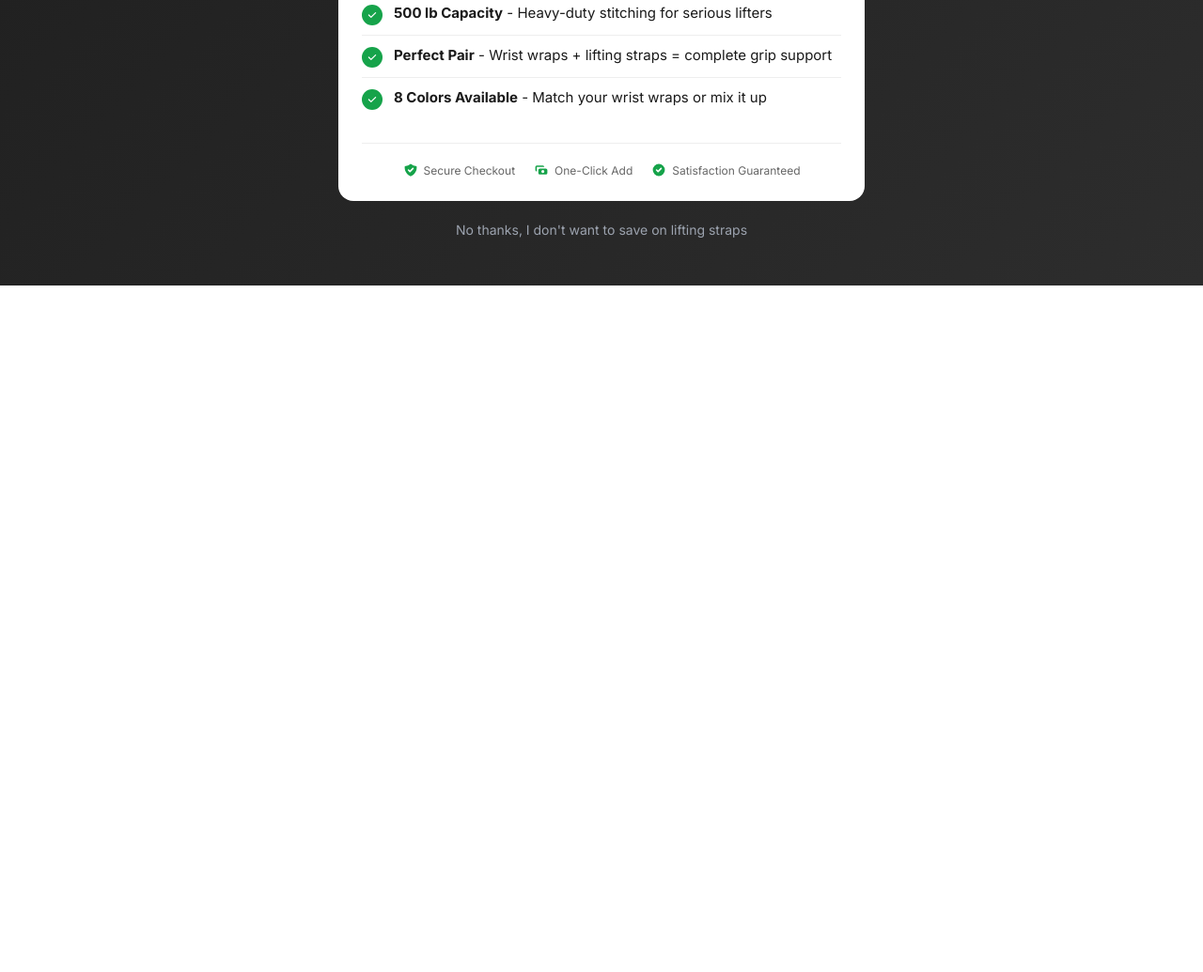
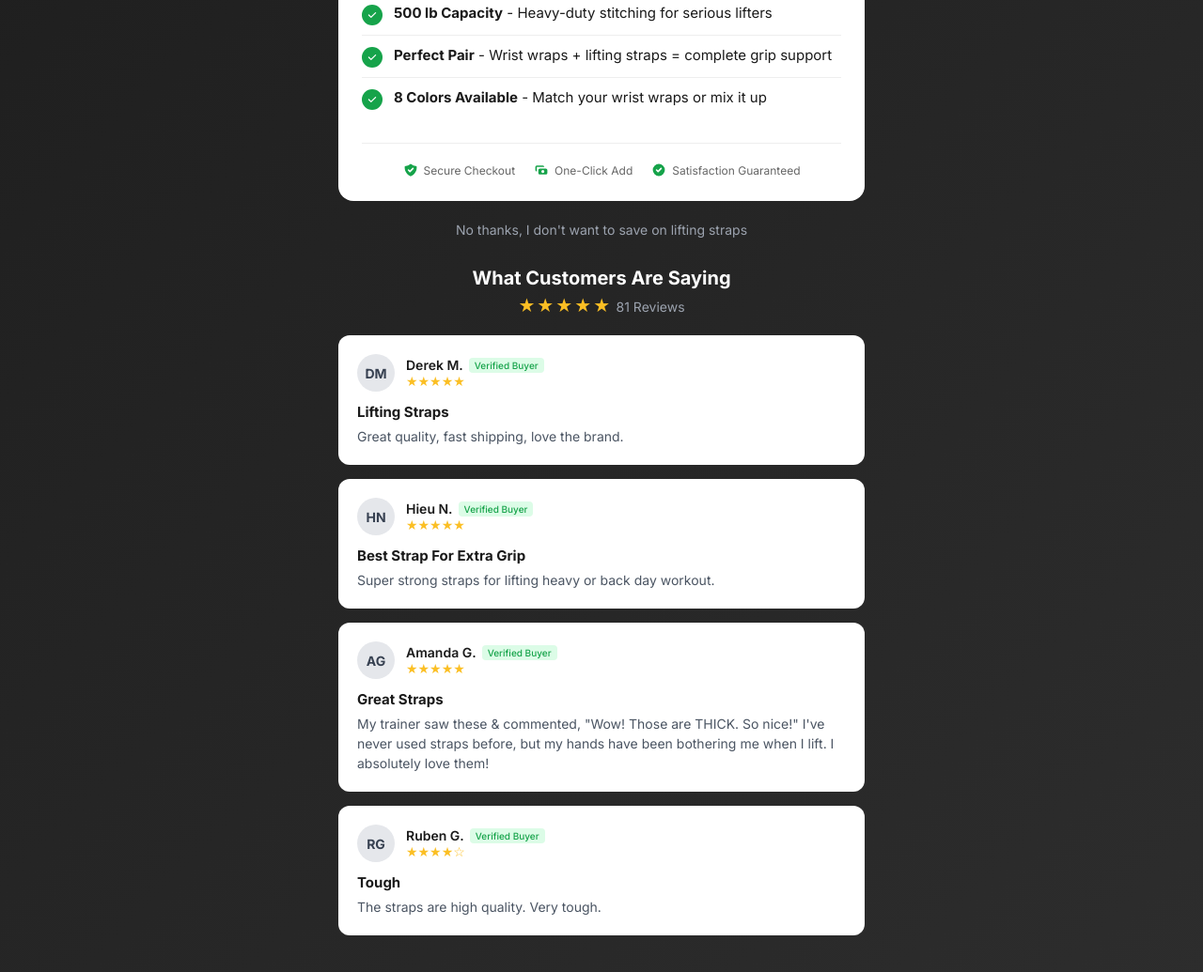
Before and after one commit to jaysentuff/landingpage, a website: page upsells/lifting-straps/index.html in a window 1280 px wide. Shown: the part 956-1991 px from the top of the page at 94% size. Before the commit the page ends 1260 px from the top, so only its background shows below. Drawn offline with Linux system fonts and the light colour scheme.

Commit message:
Add customer reviews section with real reviews

```diff
--- a/upsells/lifting-straps/index.html
+++ b/upsells/lifting-straps/index.html
@@ -118,6 +118,93 @@
         .review-count {
             font-size: 14px;
             color: #666;
+        }
+
+        /* Reviews Section */
+        .reviews-section {
+            margin-top: 30px;
+        }
+
+        .reviews-header {
+            text-align: center;
+            margin-bottom: 20px;
+        }
+
+        .reviews-header h3 {
+            font-size: 20px;
+            font-weight: 700;
+            margin-bottom: 5px;
+        }
+
+        .reviews-header .stars {
+            color: #fbbf24;
+            font-size: 20px;
+        }
+
+        .review-card {
+            background: #fff;
+            border-radius: 12px;
+            padding: 20px;
+            margin-bottom: 15px;
+            color: #1a1a1a;
+        }
+
+        .review-header {
+            display: flex;
+            align-items: center;
+            gap: 12px;
+            margin-bottom: 12px;
+        }
+
+        .reviewer-avatar {
+            width: 40px;
+            height: 40px;
+            background: #e5e7eb;
+            border-radius: 50%;
+            display: flex;
+            align-items: center;
+            justify-content: center;
+            font-weight: 700;
+            font-size: 14px;
+            color: #374151;
+        }
+
+        .reviewer-info {
+            flex: 1;
+        }
+
+        .reviewer-name {
+            font-weight: 600;
+            font-size: 14px;
+            display: flex;
+            align-items: center;
+            gap: 6px;
+        }
+
+        .verified-badge {
+            background: #dcfce7;
+            color: #16a34a;
+            font-size: 10px;
+            padding: 2px 6px;
+            border-radius: 4px;
+            font-weight: 500;
+        }
+
+        .review-stars {
+            color: #fbbf24;
+            font-size: 14px;
+        }
+
+        .review-title {
+            font-weight: 700;
+            font-size: 15px;
+            margin-bottom: 6px;
+        }
+
+        .review-text {
+            font-size: 14px;
+            color: #4b5563;
+            line-height: 1.5;
         }
 
         /* Pricing */
@@ -442,6 +529,61 @@
         <div class="no-thanks">
             <a href="#" onclick="declineOffer()">No thanks, I don't want to save on lifting straps</a>
         </div>
+
+        <div class="reviews-section">
+            <div class="reviews-header">
+                <h3>What Customers Are Saying</h3>
+                <span class="stars">★★★★★</span> <span style="color: #9ca3af; font-size: 14px;">81 Reviews</span>
+            </div>
+
+            <div class="review-card">
+                <div class="review-header">
+                    <div class="reviewer-avatar">DM</div>
+                    <div class="reviewer-info">
+                        <div class="reviewer-name">Derek M. <span class="verified-badge">Verified Buyer</span></div>
+                        <div class="review-stars">★★★★★</div>
+                    </div>
+                </div>
+                <div class="review-title">Lifting Straps</div>
+                <div class="review-text">Great quality, fast shipping, love the brand.</div>
+            </div>
+
+            <div class="review-card">
+                <div class="review-header">
+                    <div class="reviewer-avatar">HN</div>
+                    <div class="reviewer-info">
+                        <div class="reviewer-name">Hieu N. <span class="verified-badge">Verified Buyer</span></div>
+                        <div class="review-stars">★★★★★</div>
+                    </div>
+                </div>
+                <div class="review-title">Best Strap For Extra Grip</div>
+                <div class="review-text">Super strong straps for lifting heavy or back day workout.</div>
+            </div>
+
+            <div class="review-card">
+                <div class="review-header">
+                    <div class="reviewer-avatar">AG</div>
+                    <div class="reviewer-info">
+                        <div class="reviewer-name">Amanda G. <span class="verified-badge">Verified Buyer</span></div>
+                        <div class="review-stars">★★★★★</div>
+                    </div>
+                </div>
+                <div class="review-title">Great Straps</div>
+                <div class="review-text">My trainer saw these & commented, "Wow! Those are THICK. So nice!" I've never used straps before, but my hands have been bothering me when I lift. I absolutely love them!</div>
+            </div>
+
+            <div class="review-card">
+                <div class="review-header">
+                    <div class="reviewer-avatar">RG</div>
+                    <div class="reviewer-info">
+                        <div class="reviewer-name">Ruben G. <span class="verified-badge">Verified Buyer</span></div>
+                        <div class="review-stars">★★★★☆</div>
+                    </div>
+                </div>
+                <div class="review-title">Tough</div>
+                <div class="review-text">The straps are high quality. Very tough.</div>
+            </div>
+        </div>
     </div>
 
     <script>
```
